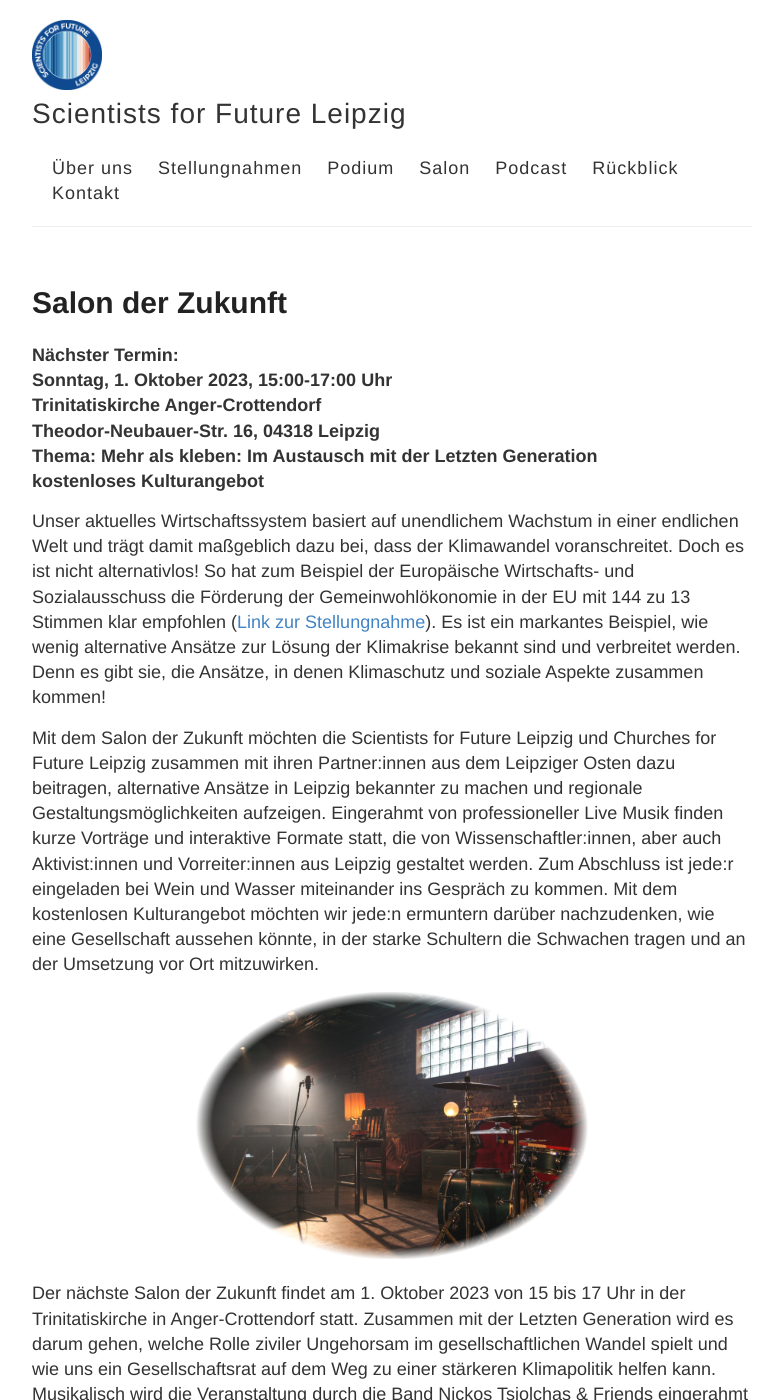
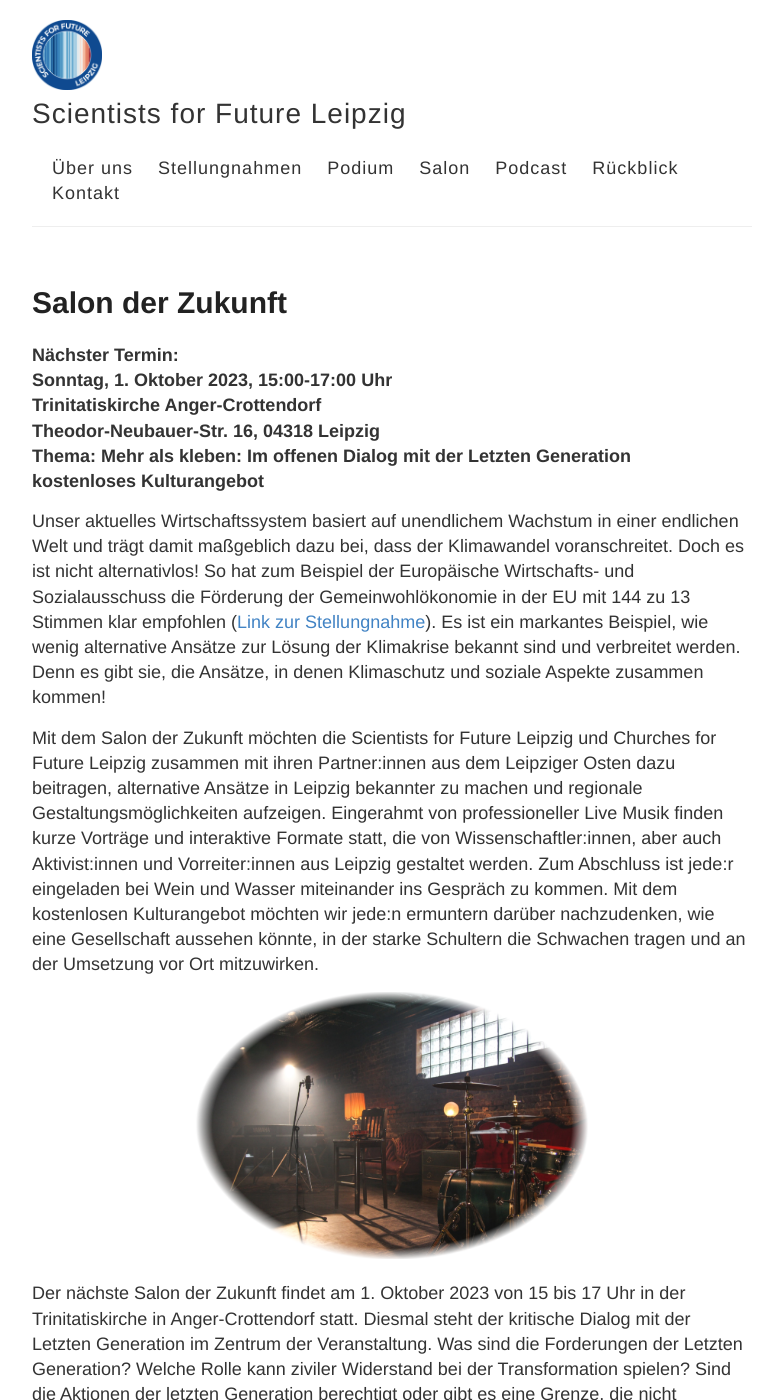
Before and after one commit to s4f-leipzig/s4f-leipzig.github.io, a Jekyll site: the page built from salon.md, in a window 1280 px wide and 1400 px high. Shown: the whole window, without its empty margins (248-1027 px from the left). Built offline with Jekyll 4.4.1, drawn with Linux system fonts in a browser that asks for light colours; some of the changed text lies outside the part shown.

Commit message:
Update salon.md

```diff
--- a/salon.md
+++ b/salon.md
@@ -8,7 +8,7 @@
 Sonntag, 1. Oktober 2023, 15:00-17:00 Uhr<br>
 Trinitatiskirche Anger-Crottendorf<br>
 Theodor-Neubauer-Str. 16, 04318 Leipzig<br>
-Thema: Mehr als kleben: Im Austausch mit der Letzten Generation<br>
+Thema: Mehr als kleben: Im offenen Dialog mit der Letzten Generation<br>
 kostenloses Kulturangebot
 </b>
 
@@ -24,7 +24,7 @@
 </p>
 
 
-Der nächste Salon der Zukunft findet am 1. Oktober 2023 von 15 bis 17 Uhr in der Trinitatiskirche in Anger-Crottendorf statt. Zusammen mit der Letzten Generation wird es darum gehen, welche Rolle ziviler Ungehorsam im gesellschaftlichen Wandel spielt und wie uns ein Gesellschaftsrat auf dem Weg zu einer stärkeren Klimapolitik helfen kann. Musikalisch wird die Veranstaltung durch die Band Nickos Tsiolchas & Friends eingerahmt werden. Wir freuen uns auf ihren Besuch!
+Der nächste Salon der Zukunft findet am 1. Oktober 2023 von 15 bis 17 Uhr in der Trinitatiskirche in Anger-Crottendorf statt. Diesmal steht der kritische Dialog mit der Letzten Generation im Zentrum der Veranstaltung. Was sind die Forderungen der Letzten Generation? Welche Rolle kann ziviler Widerstand bei der Transformation spielen? Sind die Aktionen der letzten Generation berechtigt oder gibt es eine Grenze, die nicht überschritten werden darf? Darüber wollen wir miteinander ins Gespräch kommen. Musikalisch wird die Veranstaltung durch die Band Nickos Tsiolchas & Friends eingerahmt werden. Wir freuen uns auf ihren Besuch!
 
 Falls sie per e-Mail auf den nächsten Salon der Zukunft regelmäßig hingewiesen werden möchten kontaktieren Sie uns unter: s&#x61;lo&#110;d&#101;rzuku&#110;ft<img src="/images/symbol-add.png" height="10px" alt="&#x40;" style="margin:0px +1px -1px +1px;border-style:none;">post&#101;o.d&#101; Es gibt einen barrierefreien Zugang für Rollstuhlfahrer zu den Veranstaltungsräumen in der Trinitatiskirche Anger-Crottendorf.
 
```
